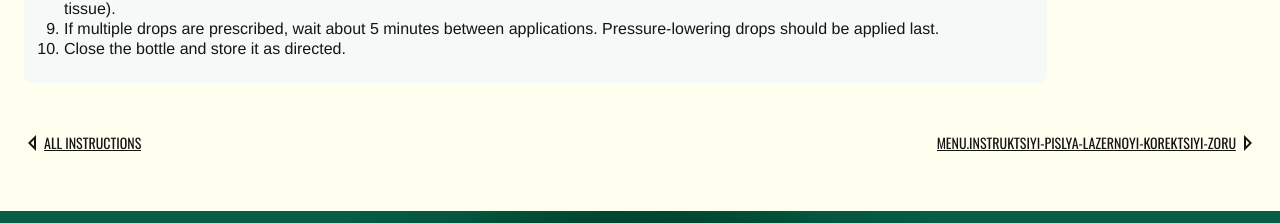
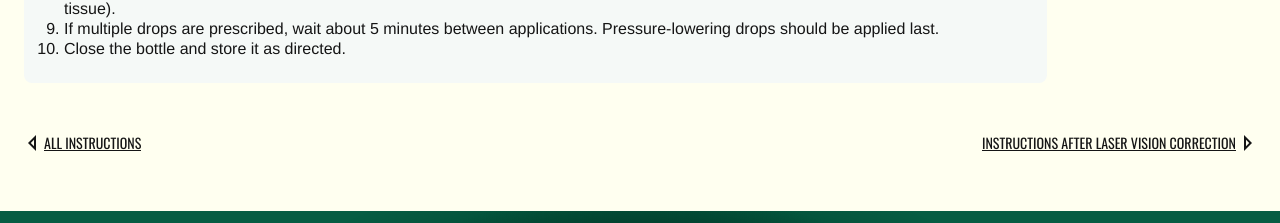
Before and after one commit to IrynaTrynkal/new_vision_lt, a Next.js app: page /en/pamyatka-patsiyenta-pered-vitreoretynalnoyu-khirurhiyeyu in a window 1280 px wide. Shown: the part 1917-2140 px from the top of the page. Built offline with nearby package versions, Linux system fonts and the light colour scheme; no server answers.

Commit message:
Update page.tsx

```diff
--- a/src/app/[locale]/pamyatka-patsiyenta-pered-vitreoretynalnoyu-khirurhiyeyu/page.tsx
+++ b/src/app/[locale]/pamyatka-patsiyenta-pered-vitreoretynalnoyu-khirurhiyeyu/page.tsx
@@ -57,7 +57,7 @@ export default function PatientsVitreoretinalInstructionPage() {
                         <TextTypeRender key={ind} data={item.text} />
                     ))}
                 </div>
-                <BottomLinkButtons text="instruktsiyi-pislya-lazernoyi-korektsiyi-zoru" />
+                <BottomLinkButtons text="instructions-after-laser-vision-correction" />
             </section>
             <Booking />
         </>
```
